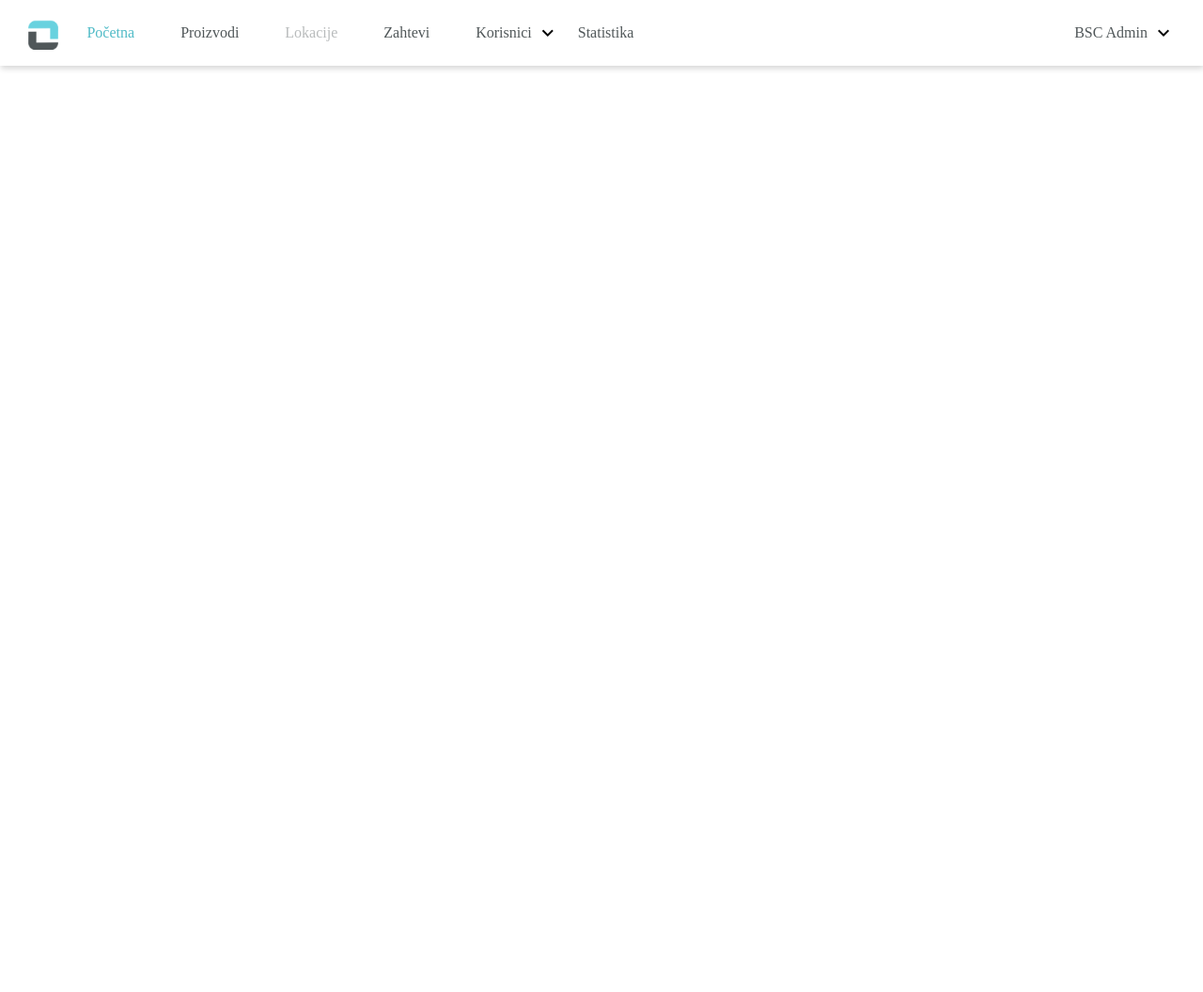
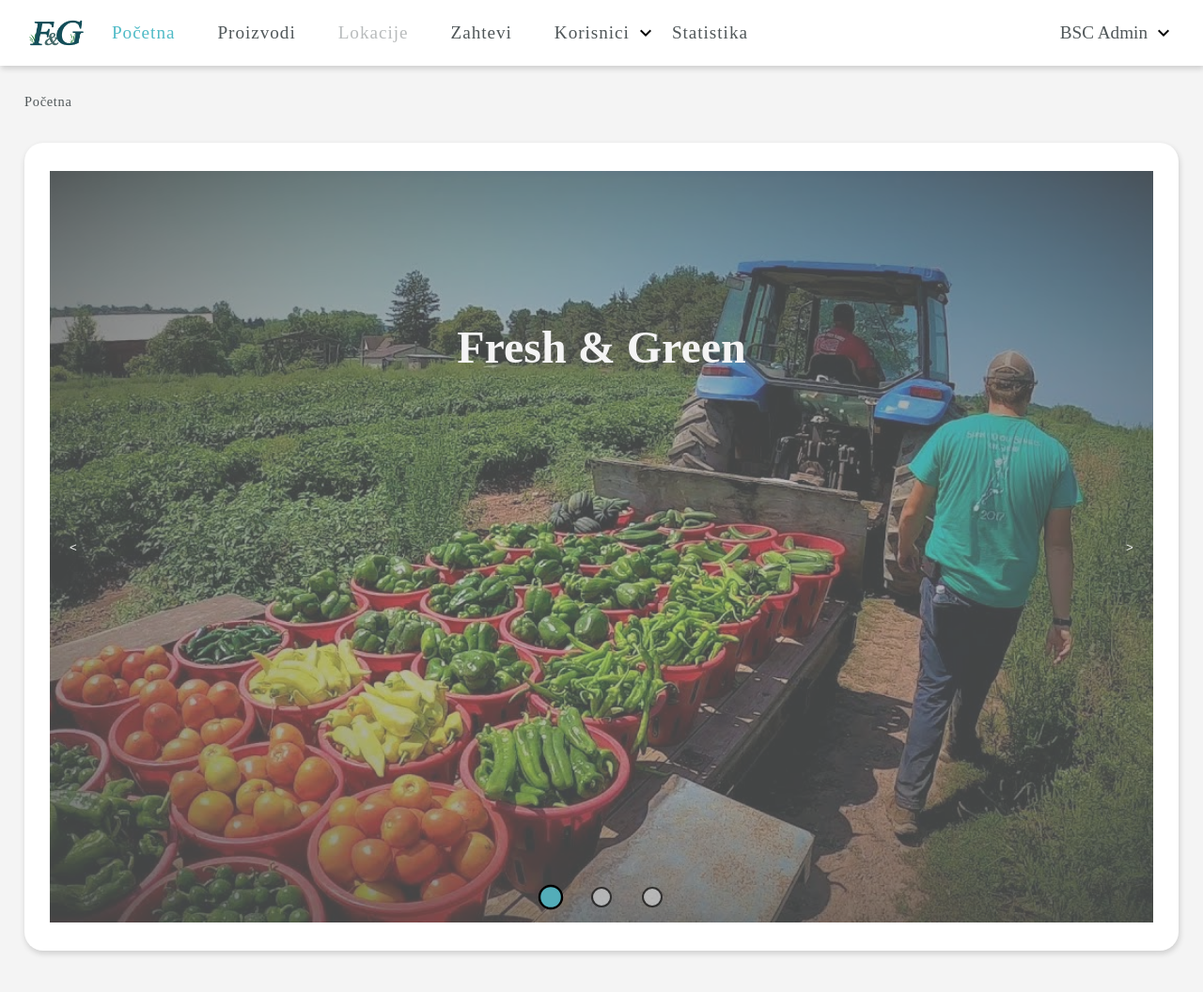
Before and after one commit to AstralEmperor/Application, a website: page FrontEnd/pages/home-page/pocetna.html in a window 1280 px wide. Shown: the whole page at 94% size. Before the commit the page ends 800 px from the top, so only its background shows below. Drawn offline with Linux system fonts and the light colour scheme.

Commit message:
New Icon, started working on carousel on new page

```diff
--- a/FrontEnd/pages/change-email/changeEmail.css
+++ b/FrontEnd/pages/change-email/changeEmail.css
@@ -14,7 +14,7 @@ body{
     box-shadow: 1px 3px 6px rgb(0 0 0 / 0.16);
 }
 .email__icon{
-    height:5rem;
+    height:3rem;
     width:5rem;
     margin-top:29px;
     margin-bottom:29px;
--- a/FrontEnd/pages/home-page/pocetna.css
+++ b/FrontEnd/pages/home-page/pocetna.css
@@ -0,0 +1,88 @@
+
+.home__absoluteContainer{
+    position:absolute;
+    display:flex;
+    flex-direction:column;
+    align-items:center;
+    justify-content:space-between;
+    height:100%;
+    width:100%;
+    background-color:rgba(var(--coverGray),0.5);
+}
+.home__h1{
+    margin-top:10rem;
+    text-align:center;
+    color:var(--lightGray);
+    background-color:transparent;
+    font-size:3rem;
+    z-index:10;
+}
+.home__container{
+    position:relative;
+    display:flex;
+    height:50rem;
+    width:100%;
+    overflow:hidden;
+}
+.home__carousel{
+    position:relative;
+    width:100%;;
+    display:flex;
+    flex-direction:row;
+    height:100%;
+}
+.home__carousel > img{
+    width:100%;
+    height:100%;
+}
+.home__img{
+    position:absolute;
+    background-position:center;
+    object-fit: cover;
+    width:100%;
+}
+.home__dots{
+    position:relative;
+    display:flex;
+    justify-content:center;
+    gap:2rem;
+    bottom:0;
+    background-color:var(--coverGray);
+    width:100%;
+    margin-bottom:1rem;
+    margin-inline:auto;
+}
+.home__singleDot{
+    display:inline-block;
+    width:22px;
+    height:22px;
+    border-radius:50%;
+    background-color:var(--secondNav);
+    opacity:0.6;
+    border:2px solid var(--black);
+    transition:all 250ms ease-in-out;
+}
+.current-dot{
+    background-color:var(--blue);
+    scale:1.2;
+    opacity:1;
+}
+.home__btnWrap{
+    position:absolute;
+    display:flex;
+    height:100%;
+    width:100%;
+    justify-content:space-between;
+    align-items: center;
+}
+.home__btn{
+    width:50px;
+    height:50px;
+    z-index:50;
+    color:var(--lightGray);
+    border:none;
+    background:transparent;
+}
+.home__btn:hover{
+    cursor:pointer;
+}
--- a/FrontEnd/pages/home-page/pocetna.html
+++ b/FrontEnd/pages/home-page/pocetna.html
@@ -5,13 +5,14 @@
     <meta name="viewport" content="width=device-width, initial-scale=1.0">
     <link href="../../shared/style.css" rel="stylesheet">
     <link href="../../shared/mquery/mediaq.css" rel="stylesheet">
+    <link href="../products/proizvodi.css" rel="stylesheet">
     <link href="./pocetna.css" rel="stylesheet">
     <link href="https://fonts.googleapis.com/icon?family=Material+Icons" rel="stylesheet">
     <title>Početna</title>
 </head>
 <body>
     <nav class="nav">
-        <img class="nav__icon" src="../../assets/Icon.png" alt="Bs-icon.png">
+        <img class="nav__icon" src="../../assets/F&G_logo.png" alt="Bs-icon.png">
         <div class="nav__links inactive">
         <div class="nav__group1">
       <ul class="nav__ul">
@@ -42,6 +43,34 @@
         <span class="nav__spanLine"></span>
       </button>
     </nav>
+    <nav>
+      <ul class="nav2">
+        <li class="nav2__list">Početna</li>
+      </ul>
+    </nav>
+    <section class="main home">
+      <div class="home__container">
+          <div class="home__btnWrap">
+            <button class="home__btn home__btn--previous"><span> < </span></button>
+            <button class="home__btn home__btn--next"><span> > </span></button>
+          </div>
+        <div class="home__carousel">
+            <img class="home__img current-image" src="../../assets/fruit_farming1.jpeg" alt="img1_fruit1.jpeg">
+            <img loading="lazy" class="home__img" src="../../assets/fruit__farming2.jpg" alt="img1_fruit2.jpg">
+            <img loading="lazy" class="home__img" src="../../assets/vegetables__farming3.jpg" alt="img1_vegetable3.jpg">
+        </div>
+        <div class="home__absoluteContainer">
+          <div class="home__coverText">
+            <h1 class="home__h1">Fresh & Green</h1>
+          </div>
+          <div class="home__dots">
+            <button class="home__singleDot current-dot"></button>
+            <button class="home__singleDot"></button>
+            <button class="home__singleDot"></button>
+          </div>
+        </div>
+      </div>
+    </section>
     <script src="./pocetna.js"></script>
     <script src="../../shared/mquery/secondaryNav.js"></script>
     <script src="../../shared/mquery/navigation.js"></script>
--- a/FrontEnd/pages/login/login.css
+++ b/FrontEnd/pages/login/login.css
@@ -22,8 +22,8 @@ body{
     box-shadow: 1px 3px 6px rgb(0 0 0 / 0.16);
 }
 .login__icon{
-    height:81px;
-    width:81px;
+    height:4rem;
+    width:6.5rem;
     margin-top:24px;
     margin-bottom:12px;
 }
--- a/FrontEnd/pages/register/register.css
+++ b/FrontEnd/pages/register/register.css
@@ -22,8 +22,8 @@ body{
     box-shadow: 1px 3px 6px rgb(0 0 0 / 0.16);
 }
 .register__icon{
-    height:81px;
-    width:81px;
+    height:4rem;
+    width:6.5rem;
     margin-top:24px;
     margin-bottom:12px;
 }
--- a/FrontEnd/shared/mquery/mediaq.css
+++ b/FrontEnd/shared/mquery/mediaq.css
@@ -20,9 +20,10 @@ display:none;
     background-color:var(--black);
 }
 /* MEDIA QUERY FOR TABLET */
-@media only screen and (max-width:768px) {
+@media only screen and (max-width:1024px) {
     .nav{
         position:relative;
+        font-size:1rem;
     }
     .nav__toggleBtn{
         display:flex;
@@ -39,16 +40,21 @@ display:none;
         background-color:var(--white);
         top:100%;
         width:100%;
-        padding:10px;
+        padding-inline:2rem;
+    }
+    .nav__link{
+        font-size:1rem;
     }
     .nav__user{
         width:100%;
         margin-right:0px;
+        font-size:1rem;
     }
     .nav__ul{
         display:flex;
         flex:1;
         flex-direction:column;
+        font-size:1rem;
     }
     .nav__li{
         border-bottom:1px solid var(--line);
@@ -80,7 +86,7 @@ display:none;
         width:100%;
     }
     .nav__user{
-       padding:15px 0;
+       padding-block:1rem 0;
     }
     .inactive{
         display:none;
@@ -95,10 +101,17 @@ display:none;
         flex-direction:column;
     }
 }
+@media only screen and (max-width:768px) {
+    *:not(img){
+        font-size:0.85rem;
+    }
+    ::placeholder{
+        font-size:0.85rem;
+    }
+}
 @media only screen and (max-width:420px) {
-    nav *,
     footer *,
     label *{
-       font-size:12px;
+       font-size:0.8rem;
     }
 }
--- a/FrontEnd/shared/style.css
+++ b/FrontEnd/shared/style.css
@@ -1,6 +1,7 @@
 :root{
     --lightGray:#F4F4F4;
     --textGray:#505759;
+    --coverGray:133, 137, 138;
     --blue:#53adb9;
     --altBlue:#008888;
     --altBlueDark:#3c818a;
@@ -163,7 +164,8 @@ outline:var(--btnText);
     display:flex;
     align-items:center;
     justify-content:space-between;
-    height:70px;
+    min-height:70px;
+    font-size:1.2rem;
     width:100%;
     box-shadow:1px 3px 6px  rgba(0,0,0,0.16);
     background-color:var(--white);
@@ -171,14 +173,14 @@ outline:var(--btnText);
 }
 .nav__ul{
     display:flex;
-    gap:20px;
-    font-size:16px;
+    gap:1rem;
+    letter-spacing:0.05em;
 }
 .nav__icon{
     margin-left:30px;
     margin-right:30px;
-    width:35px;
-    height:35px;
+    width:65px;
+    height:28px;
 }
 .nav__li{
     list-style-type:none;
@@ -258,14 +260,6 @@ outline:var(--btnText);
     opacity:0;
     pointer-events:none;
 }
-@media only screen and (max-width:768px) {
-    *:not(img){
-        font-size:0.85rem;
-    }
-    ::placeholder{
-        font-size:0.85rem;
-    }
-}
 /* @media (prefers-color-scheme: dark){
     :root{
         --lightGray:#775c4a;
```
Also changed, not shown: FrontEnd/pages/activityDiary/activity.html (+1 -1 lines), FrontEnd/pages/change-email/changeEmail.html (+1 -1 lines), FrontEnd/pages/login/index.html (+1 -1 lines), FrontEnd/pages/product-request/novi-zahtev.html (+1 -1 lines), FrontEnd/pages/products/proizvodi.html (+1 -1 lines), FrontEnd/pages/register/register.html (+1 -1 lines), FrontEnd/pages/request-page/request.html (+1 -1 lines), FrontEnd/pages/statistics/statistic.html (+1 -1 lines), FrontEnd/pages/users-page/users.html (+1 -1 lines), FrontEnd/assets/F&G_logo.png (added), FrontEnd/assets/fruit__farming2.jpg (added), FrontEnd/assets/fruit_farming1.jpeg (added), FrontEnd/assets/vegetables__farming3.jpg (added).
